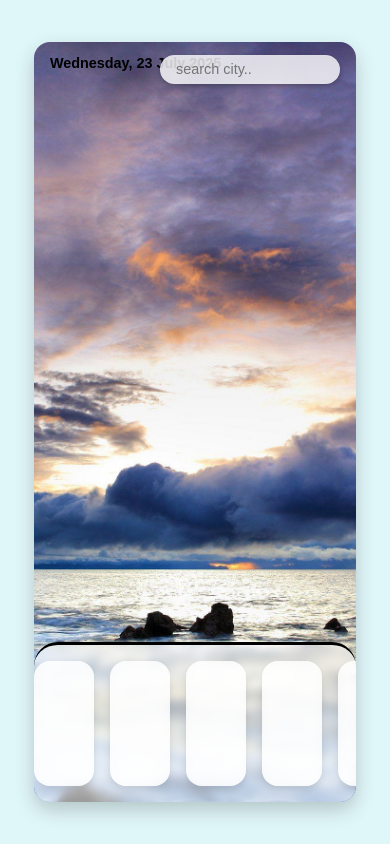
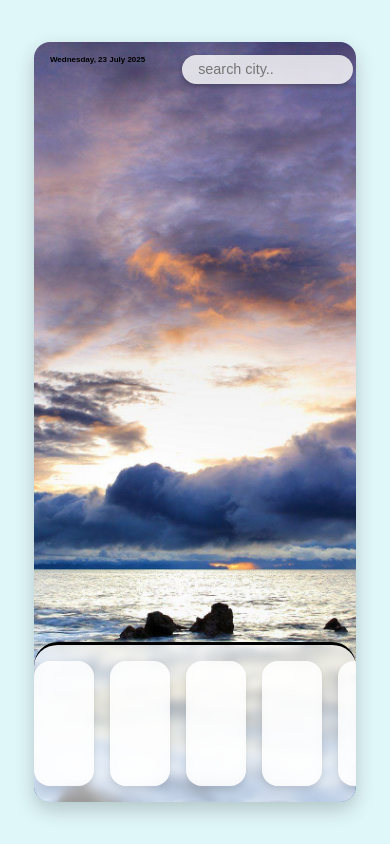
Before and after one commit to Chanchalkamble/Weather-website, a plain HTML site: page index.html in a window 390 px wide. Drawn offline with Linux system fonts and the light colour scheme.

Commit message:
added new file

```diff
--- a/style.css
+++ b/style.css
@@ -150,7 +150,10 @@ input#city {
 
   input#city {
     font-size: 0.9rem;
-    width: 55%;
+    width: 53%;
+  }
+  #date{
+    font-size: 10px;
   }
 }
 
@@ -162,14 +165,14 @@ input#city {
 
   input#city {
     top: 0.8rem;
-    right: 1rem;
-    width: 60%;
+    right: 0.2rem;
+    width: 53%;
     font-size: 0.9rem;
   }
 
   .date {
     top: 0.8rem;
-    font-size: 0.9rem;
+    font-size: 0.5rem;
   }
 
   #location, #humidity, #cond {
```
